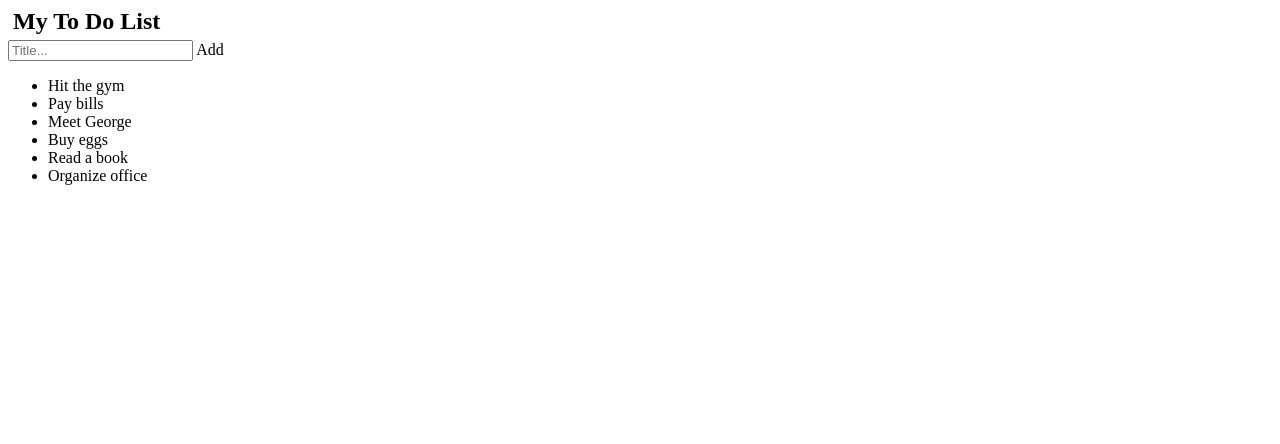
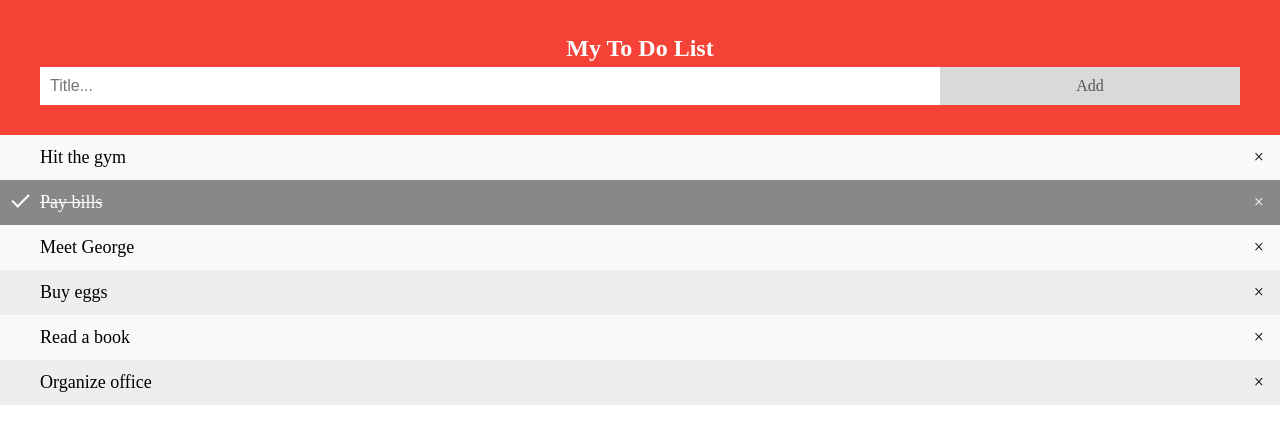
Before and after one commit to srflavin/srflavin.github.io, a plain HTML site: page w2to-dojs/index.html in a window 1280 px wide. Both pictures are taken after a click on the element "Add". Drawn offline with Linux system fonts and the light colour scheme.

Commit message:
I made a commit

```diff
--- a/w2to-dojs/index.html
+++ b/w2to-dojs/index.html
@@ -2,12 +2,129 @@
 <html>
 <head>
 <meta name="viewport" content="width=device-width, initial-scale=1">
-<link rel="stylesheet" href="index.css">
-<script src="indexjs.js">
-</script>
+<style>
+body {
+  margin: 0;
+  min-width: 250px;
+}
 
+/* Include the padding and border in an element's total width and height */
+* {
+  box-sizing: border-box;
+}
+
+/* Remove margins and padding from the list */
+ul {
+  margin: 0;
+  padding: 0;
+}
+
+/* Style the list items */
+ul li {
+  cursor: pointer;
+  position: relative;
+  padding: 12px 8px 12px 40px;
+  list-style-type: none;
+  background: #eee;
+  font-size: 18px;
+  transition: 0.2s;
+
+  /* make the list items unselectable */
+  -webkit-user-select: none;
+  -moz-user-select: none;
+  -ms-user-select: none;
+  user-select: none;
+}
+
+/* Set all odd list items to a different color (zebra-stripes) */
+ul li:nth-child(odd) {
+  background: #f9f9f9;
+}
+
+/* Darker background-color on hover */
+ul li:hover {
+  background: #ddd;
+}
+
+/* When clicked on, add a background color and strike out text */
+ul li.checked {
+  background: #888;
+  color: #fff;
+  text-decoration: line-through;
+}
+
+/* Add a "checked" mark when clicked on */
+ul li.checked::before {
+  content: '';
+  position: absolute;
+  border-color: #fff;
+  border-style: solid;
+  border-width: 0 2px 2px 0;
+  top: 10px;
+  left: 16px;
+  transform: rotate(45deg);
+  height: 15px;
+  width: 7px;
+}
+
+/* Style the close button */
+.close {
+  position: absolute;
+  right: 0;
+  top: 0;
+  padding: 12px 16px 12px 16px;
+}
+
+.close:hover {
+  background-color: #f44336;
+  color: white;
+}
+
+/* Style the header */
+.header {
+  background-color: #f44336;
+  padding: 30px 40px;
+  color: white;
+  text-align: center;
+}
+
+/* Clear floats after the header */
+.header:after {
+  content: "";
+  display: table;
+  clear: both;
+}
+
+/* Style the input */
+input {
+  margin: 0;
+  border: none;
+  border-radius: 0;
+  width: 75%;
+  padding: 10px;
+  float: left;
+  font-size: 16px;
+}
+
+/* Style the "Add" button */
+.addBtn {
+  padding: 10px;
+  width: 25%;
+  background: #d9d9d9;
+  color: #555;
+  float: left;
+  text-align: center;
+  font-size: 16px;
+  cursor: pointer;
+  transition: 0.3s;
+  border-radius: 0;
+}
+
+.addBtn:hover {
+  background-color: #bbb;
+}
+</style>
 </head>
-
 <body>
 
 <div id="myDIV" class="header">
@@ -25,5 +142,63 @@
   <li>Organize office</li>
 </ul>
 
+<script>
+// Create a "close" button and append it to each list item
+var myNodelist = document.getElementsByTagName("LI");
+var i;
+for (i = 0; i < myNodelist.length; i++) {
+  var span = document.createElement("SPAN");
+  var txt = document.createTextNode("\u00D7");
+  span.className = "close";
+  span.appendChild(txt);
+  myNodelist[i].appendChild(span);
+}
+
+// Click on a close button to hide the current list item
+var close = document.getElementsByClassName("close");
+var i;
+for (i = 0; i < close.length; i++) {
+  close[i].onclick = function() {
+    var div = this.parentElement;
+    div.style.display = "none";
+  }
+}
+
+// Add a "checked" symbol when clicking on a list item
+var list = document.querySelector('ul');
+list.addEventListener('click', function(ev) {
+  if (ev.target.tagName === 'LI') {
+    ev.target.classList.toggle('checked');
+  }
+}, false);
+
+// Create a new list item when clicking on the "Add" button
+function newElement() {
+  var li = document.createElement("li");
+  var inputValue = document.getElementById("myInput").value;
+  var t = document.createTextNode(inputValue);
+  li.appendChild(t);
+  if (inputValue === '') {
+    alert("You must write something!");
+  } else {
+    document.getElementById("myUL").appendChild(li);
+  }
+  document.getElementById("myInput").value = "";
+
+  var span = document.createElement("SPAN");
+  var txt = document.createTextNode("\u00D7");
+  span.className = "close";
+  span.appendChild(txt);
+  li.appendChild(span);
+
+  for (i = 0; i < close.length; i++) {
+    close[i].onclick = function() {
+      var div = this.parentElement;
+      div.style.display = "none";
+    }
+  }
+}
+</script>
+
 </body>
 </html>
```
